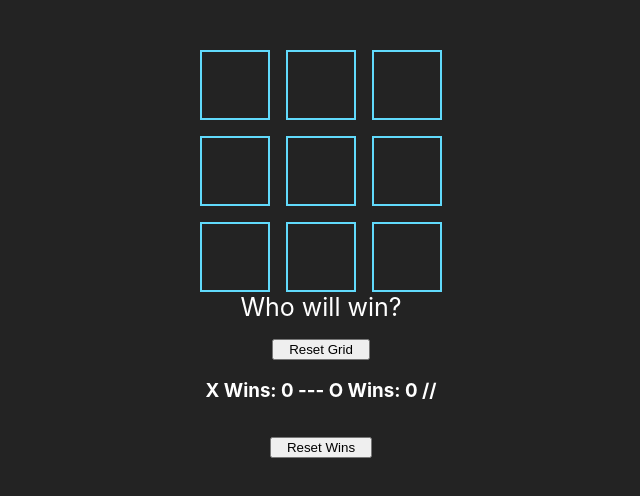
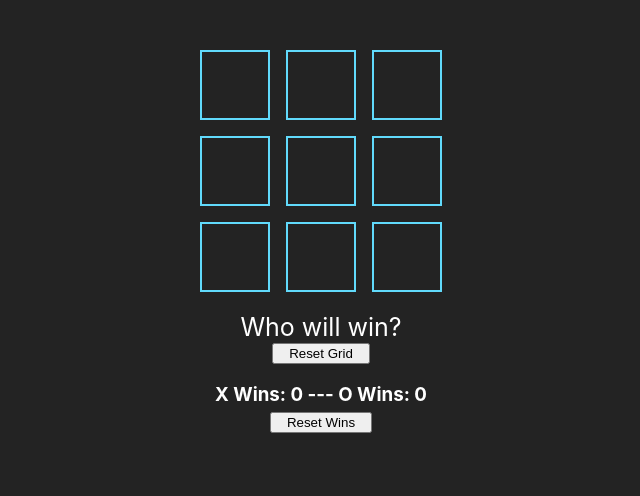
Before and after one commit to johnbrooksby/reactProj1, a React (Create React App) app: page / in a window 1280 px wide. Shown: the top 496 px of the page, without its empty margins (319-959 px from the left). Built offline with nearby package versions, Linux system fonts and the light colour scheme.

Commit message:
Fixes styling issues

```diff
--- a/src/App.css
+++ b/src/App.css
@@ -35,12 +35,14 @@ img {
   padding-top: 50px;
   gap: 1em;
   grid-template-rows: 70px 70px 70px;
+  margin-bottom: 20px;
 }
 
 button {
   margin-top: 17px;
   padding-left: 15px;
   padding-right: 15px;
+  margin-top: 0px;
 }
 
 button:hover {
@@ -50,8 +52,10 @@ button:hover {
 
 button:active {
   scale:.9;
+
 }
 
 h3 {
   color: white;
+  margin-bottom: 5px;
 }
--- a/src/App.js
+++ b/src/App.js
@@ -70,7 +70,7 @@ function App() {
           );
         })}
       </div>
-      <span>{calculateWinner(squares)}</span>
+      <span className="calcWinner">{calculateWinner(squares)}</span>
       <br />
       <button onClick={resetHandler}>Reset Grid</button>
       <h3>
@@ -78,7 +78,7 @@ function App() {
         X Wins: {xcount} --- O Wins: {ocount}
 
         {/* Development settings */}
-        {/* X Wins: {xcount / 2} --- O Wins: {ocount / 2} */} //
+        {/* X Wins: {xcount / 2} --- O Wins: {ocount / 2} */}
       </h3>
       <button
         onClick={() => {
```
